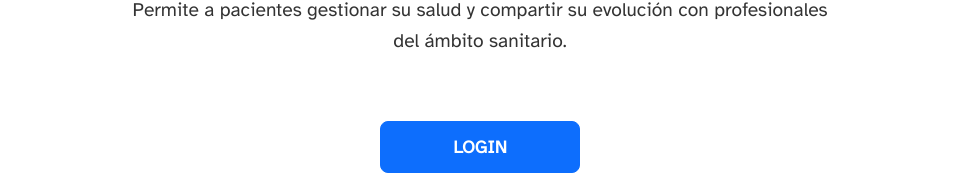
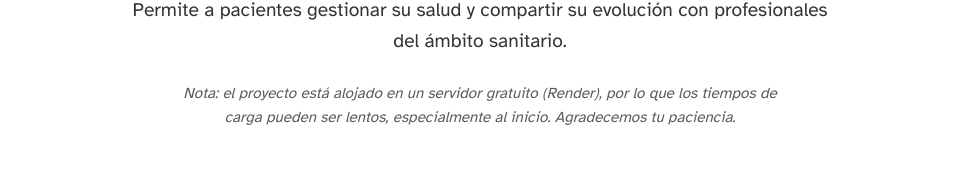
Before and after one commit to AmaliaBM/vitaconex, a React (Vite) app: page / in a window 1280 px wide. Shown: the part 234-414 px from the top of the page, without its empty margins (160-1119 px from the left). Built offline with nearby package versions, Linux system fonts and the light colour scheme.

Commit message:
Nota informativa añadida a la home s/login
Nota: el proyecto está alojado en un servidor gratuito (Render), por lo que los tiempos de carga pueden ser lentos, especialmente al inicio. Agradecemos tu paciencia.

```diff
--- a/src/pages/HomePage/HomePage.jsx
+++ b/src/pages/HomePage/HomePage.jsx
@@ -9,11 +9,11 @@ function HomePage() {
       <main className="flex-grow-1">
         <Container className="text-center py-5">
           {/* Logo */}
-            <img
+          <img
             src="/vitaconex.svg"
             alt="Logo VitaConex"
             className="logo-vita mb-4"
-            />
+          />
 
           {/* Intro */}
           <div className="intro-text mb-4">
@@ -24,6 +24,13 @@ function HomePage() {
               Permite a pacientes gestionar su salud y compartir su evolución con profesionales del ámbito sanitario.
             </p>
           </div>
+
+          {/* AVISO SOBRE EL SERVIDOR */}
+          <p className="text-muted mb-4" style={{ maxWidth: "600px", margin: "0 auto", fontSize: "0.95rem" }}>
+            <em>
+              Nota: el proyecto está alojado en un servidor gratuito (Render), por lo que los tiempos de carga pueden ser lentos, especialmente al inicio. Agradecemos tu paciencia.
+            </em>
+          </p>
 
           {/* Botones de acceso */}
           <div className="auth-buttons mb-4">
```
